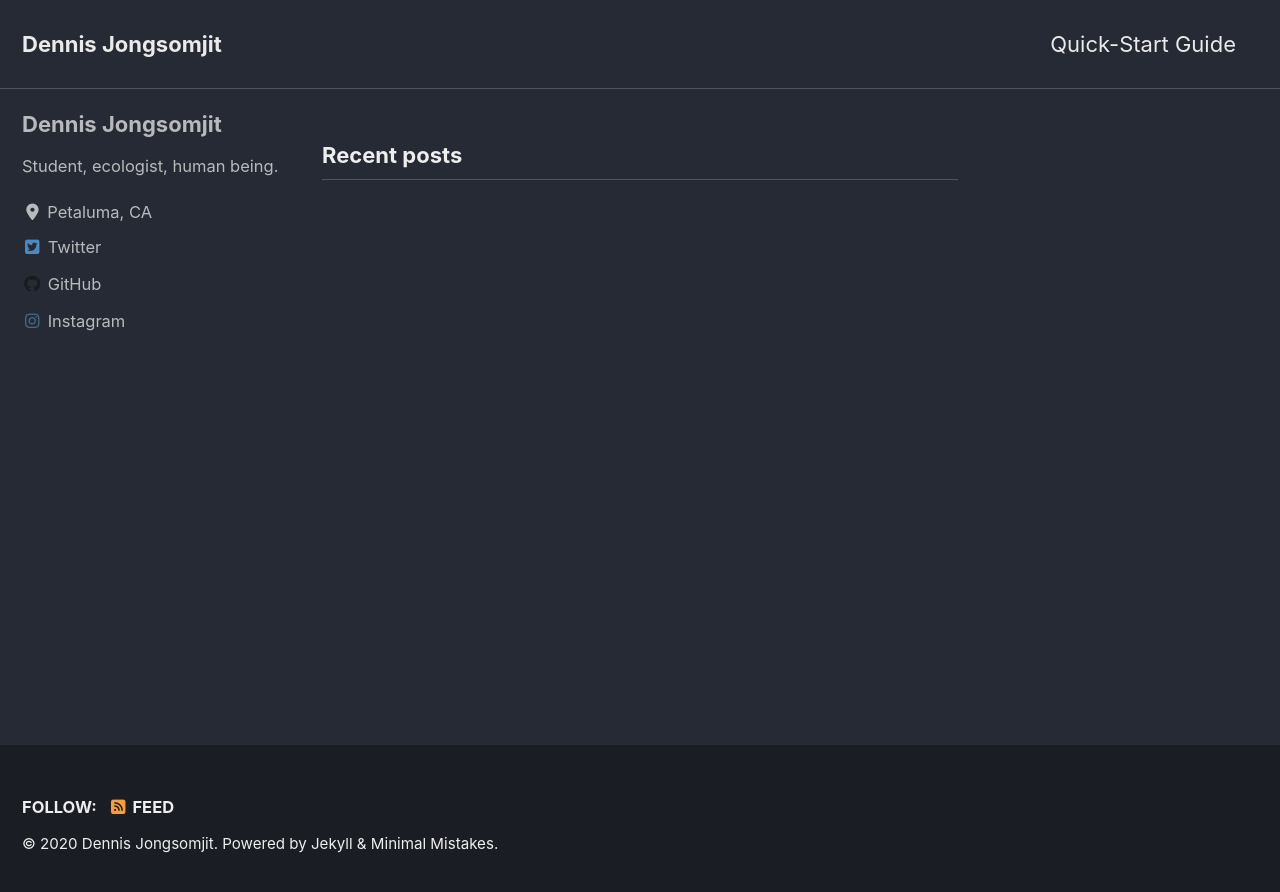
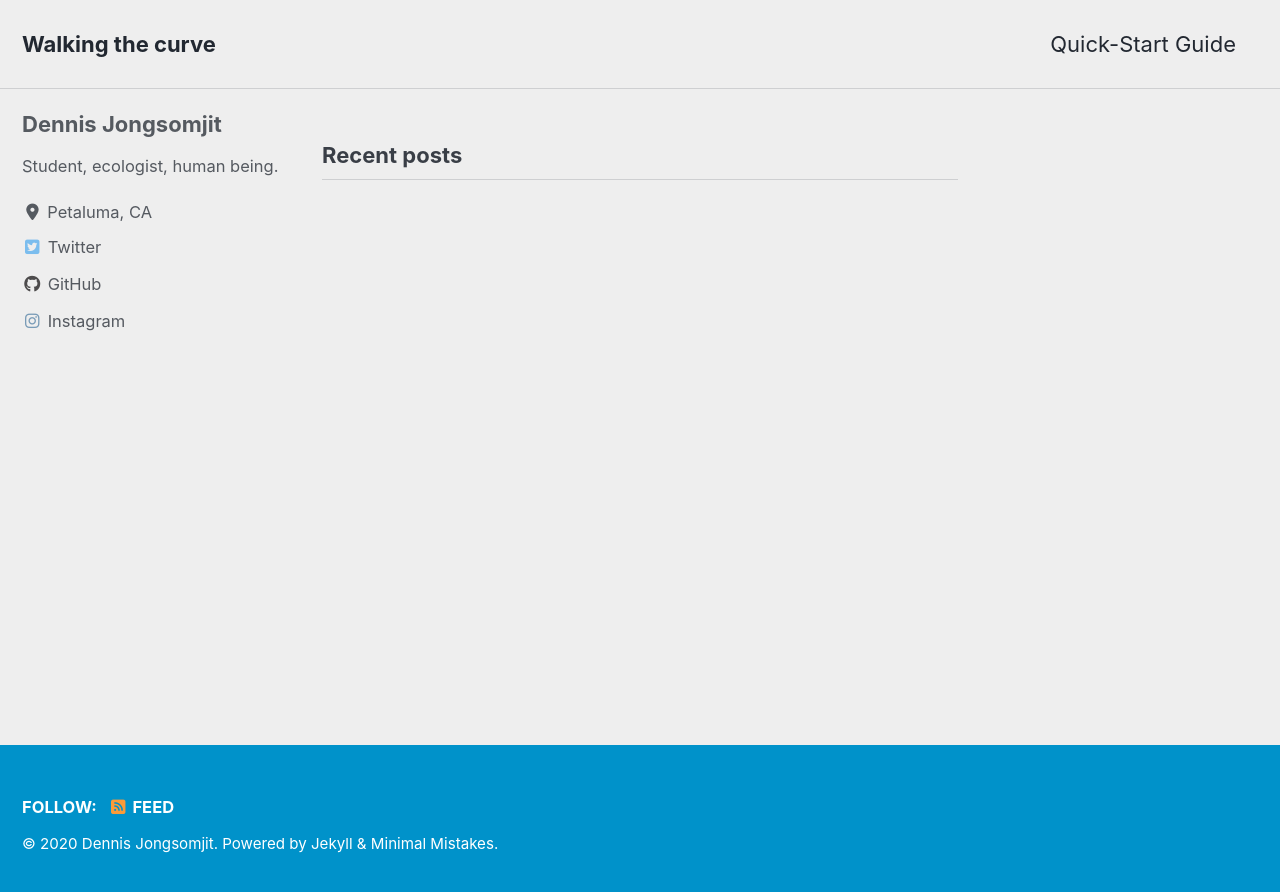
Before and after one commit to jongsomjit/jongsomjit.github.io, a Jekyll site: the page built from index.html, in a window 1280 px wide. Shown: the top 892 px of the page. Built offline with Jekyll 4.4.1, drawn with Linux system fonts in a browser that asks for light colours; cached includes are drawn as plain includes; nearby versions of some CDN libraries; the list of posts is cut into pages by our own code.

Commit message:
Update _config.yml

```diff
--- a/_config.yml
+++ b/_config.yml
@@ -12,11 +12,11 @@
 
 # theme                  : "minimal-mistakes-jekyll"
 remote_theme             : "mmistakes/minimal-mistakes@4.19.3"
-minimal_mistakes_skin    : "dark" # "air", "aqua", "contrast", "dark", "dirt", "neon", "mint", "plum", "sunrise"
+minimal_mistakes_skin    : "air" # "air", "aqua", "contrast", "dark", "dirt", "neon", "mint", "plum", "sunrise"
 
 # Site Settings
 locale                   : "en-US"
-title                    : "Dennis Jongsomjit"
+title                    : "Walking the curve"
 title_separator          : "-"
 subtitle                 : # site tagline that appears below site title in masthead
 name                     : "Dennis Jongsomjit"
```
